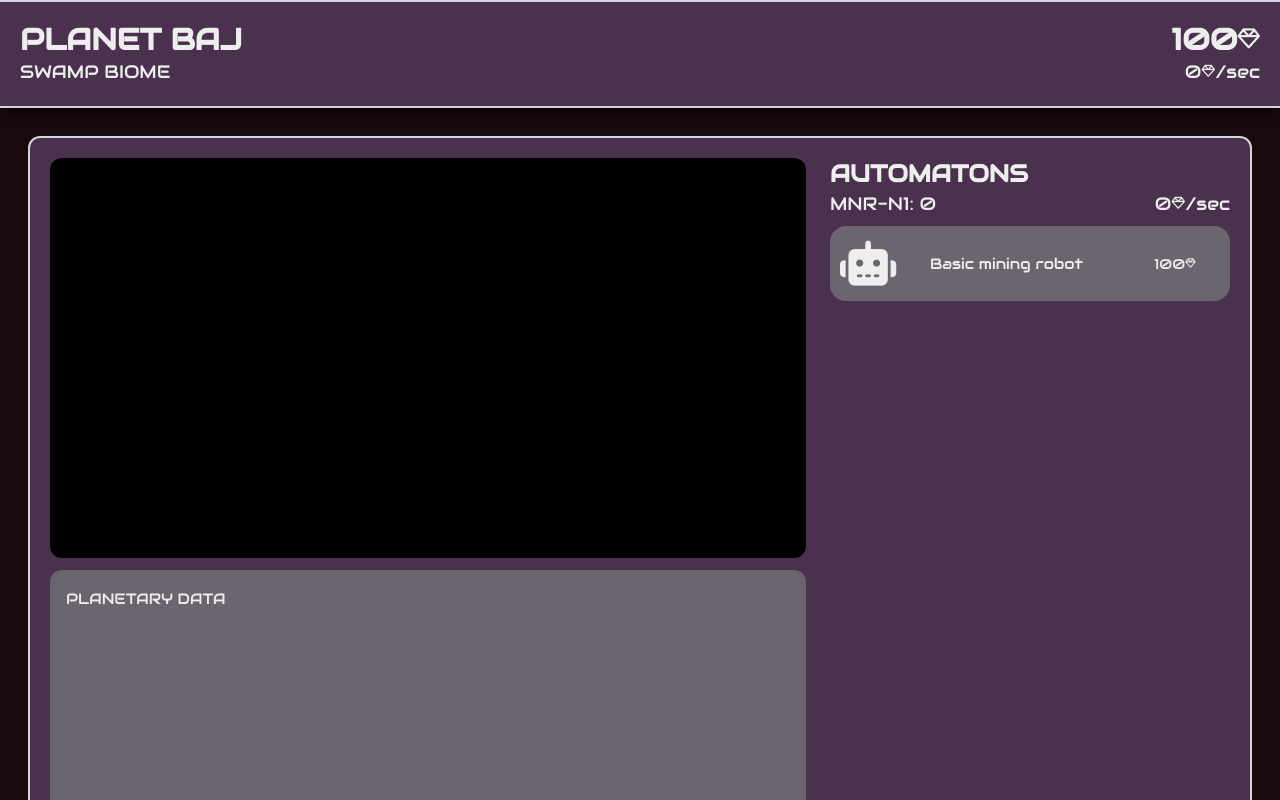
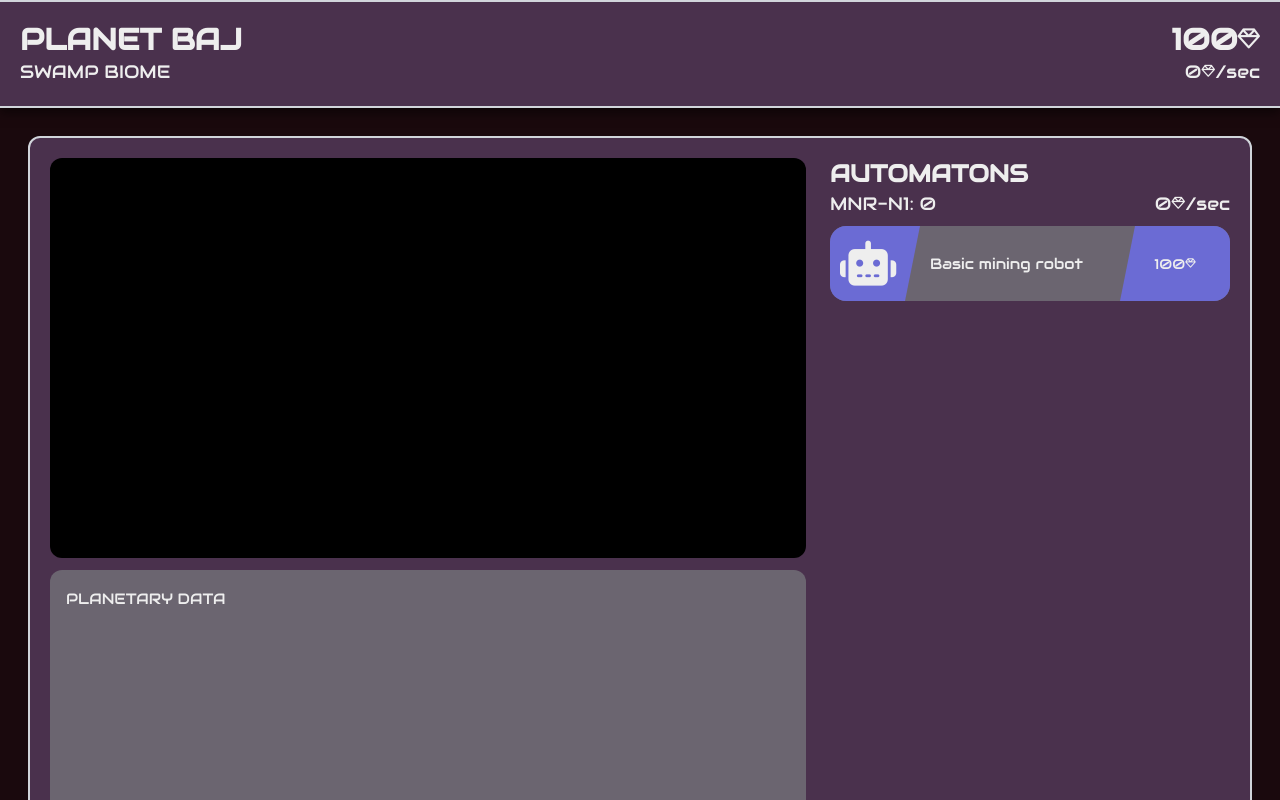
Before and after one commit to Justin-MacIntosh/DeeperAndDarker, a React (Create React App) app in the folder app/: page / in a window 1280 px wide. Shown: the top 800 px of the page. Built offline with nearby package versions, Linux system fonts and the light colour scheme.

Commit message:
Tailwind BS

```diff
--- a/app/src/components/Card.tsx
+++ b/app/src/components/Card.tsx
@@ -10,7 +10,13 @@ interface CardProps {
 }
 
 const Card = (props: CardProps) => {
-  const colorClass = `bg-card-${props.color}`;
+  const colorClassMapping: Record<string, string> = {
+    blue: 'bg-crd-blue',
+    red: 'bg-crd-red',
+    green: 'bg-crd-green',
+  };
+
+  const colorClass = colorClassMapping[props.color] || 'bg-crd-blue';
   const disabledClass = props.isClickDisabled ? "card-disabled" : "";
   return (
     <div
--- a/app/tailwind.config.js
+++ b/app/tailwind.config.js
@@ -7,9 +7,9 @@ module.exports = {
         'dark-purple': '#1A090D',
         'med-purple': '#4A314d',
         'light-purple': '#6B6570',
-        'card-blue': '#6B6BD4',
-        'card-red': '#DA5F57',
-        'card-green': '#57973E',
+        'crd-blue': '#6B6BD4',
+        'crd-red': '#DA5F57',
+        'crd-green': '#57973E',
       },
     }
   },
```
